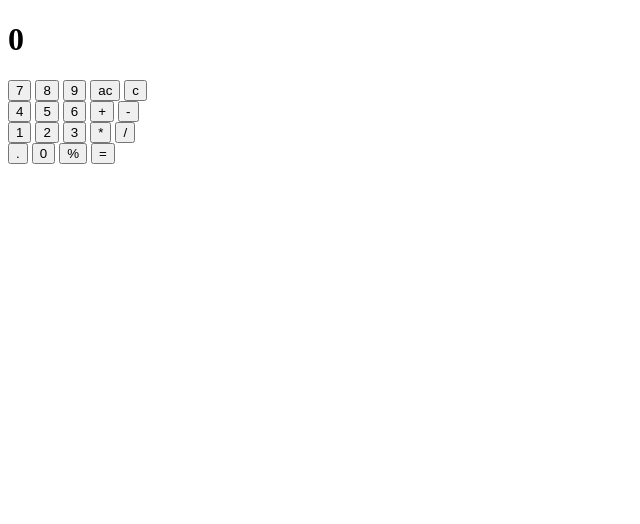
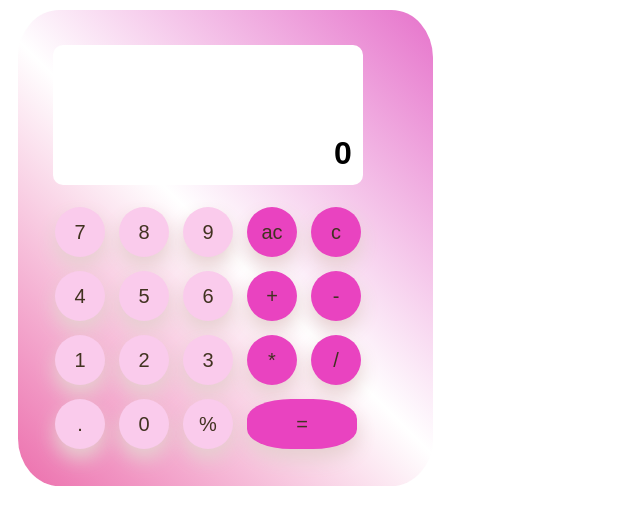
Before and after one commit to Ks-Sree/calculator, a plain HTML site: page index.html in a window 1280 px wide. Shown: the whole page, without its empty margins (0-640 px from the left). Drawn offline with Linux system fonts and the light colour scheme.

Commit message:
design done

```diff
--- a/index.html
+++ b/index.html
@@ -4,34 +4,34 @@
     <meta charset="UTF-8">
     <meta name="viewport" content="width=device-width, initial-scale=1.0">
     <title>Document</title>
+    <link rel="stylesheet" href="./style.css">
 </head>
 <body>
-    <div class="container">
+    <div class="calculator">
         <div class="display">
             <h1>0</h1>
         </div>
 
         <div class="buttons">
-            <button id="button">7</button>
-            <button id="button">8</button>
-            <button id="button">9</button>
-            <button id="button">ac</button>
-            <button id="button">c</button><br>
-            <button id="button">4</button>
-            <button id="button">5</button>
-            <button id="button">6</button>
-            <button id="button">+</button>
-            <button id="button">-</button><br>
-            <button id="button">1</button>
-            <button id="button">2</button>
-            <button id="button">3</button>
-            <button id="button">*</button>
-            <button id="button">/</button><br>
-
-            <button id="button">.</button>
-            <button id="button">0</button>
-            <button id="button">%</button>
-            <button id="button">=</button>
+            <button class="button">7</button>
+            <button class="button">8</button>
+            <button class="button">9</button>
+            <button class="button" id="action">ac</button>
+            <button class="button" id="action">c</button>
+            <button class="button">4</button>
+            <button class="button">5</button>
+            <button class="button">6</button>
+            <button class="button" id="action">+</button>
+            <button class="button" id="action">-</button>
+            <button class="button">1</button>
+            <button class="button">2</button>
+            <button class="button">3</button>
+            <button class="button" id="action">*</button>
+            <button class="button" id="action">/</button>
+            <button class="button">.</button>
+            <button class="button">0</button>
+            <button class="button">%</button>
+            <button class="button" id="equals" >=</button>
 
 
         </div>
--- /dev/null
+++ b/style.css
@@ -0,0 +1,63 @@
+*{
+    font-family: Arial, Helvetica, sans-serif;
+}
+
+.calculator{
+    width: 400px;
+    background-color: rgb(158, 231, 231);
+    padding-left: 15px;
+    padding-top: 15px;
+    padding-bottom: 15px;
+    margin-top: 10px;
+    margin-left: 10px;
+    margin-right: 10px;
+    border-radius: 10%;
+    background-image: linear-gradient(45deg, rgb(236, 111, 173), rgb(255, 255, 255), rgb(230, 115, 203));
+}
+
+.display{
+    background-color: white;
+    /* padding: 10px; */
+    border-radius: 10px;
+    padding: 20px;
+    margin: 20px;
+    width: 270px;
+    height: 100px;
+
+}
+.buttons{
+    display: flex;
+    flex-wrap: wrap;
+    gap: 10px;
+    margin: 20px;
+
+
+}
+.button{
+    height: 50px;
+    width: 50px;
+    border-radius: 50%;
+    border: thin;
+    margin: 2px;
+    padding: 10px;
+    font-size: 20px;
+    color: rgb(65, 50, 32);
+    background-color: rgb(250, 203, 236);
+    box-shadow: 0 10px 19px rgb(230, 208, 208);
+}
+
+#equals{
+    width: 110px;
+    border-radius: 40%;
+    background-color: rgb(233, 67, 192);
+
+}
+
+h1{
+    margin-left: 261px;
+    margin-top:70px;
+}
+
+#action{
+    background-color: rgb(233, 67, 192);
+}
```
